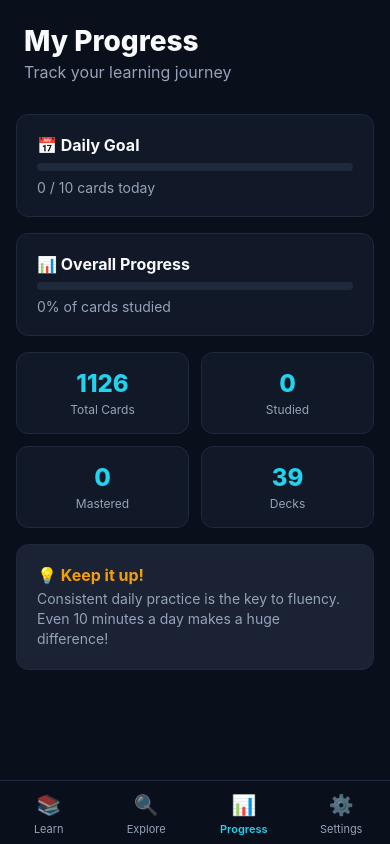
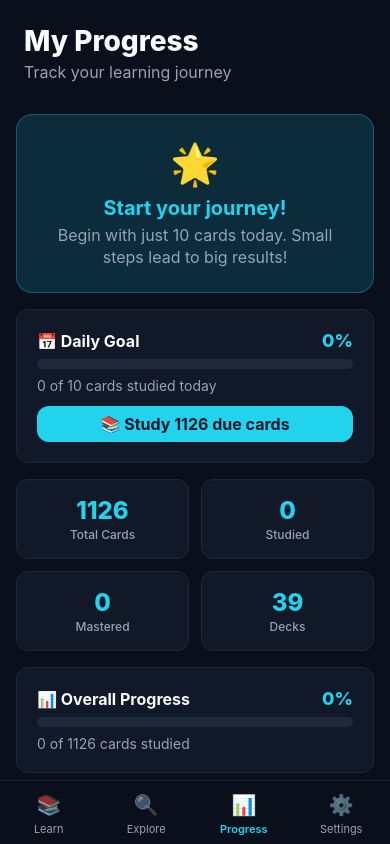
Before and after one commit to mikepitts25/Colombian-Spanish, a React Native app: screen /Progress in a window 390 px wide. Built offline with nearby package versions, Linux system fonts and the light colour scheme.

Commit message:
UI-011 Progress experience implementation - enhanced progress screen with streaks, deck breakdown, motivation

```diff
--- a/src/screens/ProgressScreen.tsx
+++ b/src/screens/ProgressScreen.tsx
@@ -1,43 +1,55 @@
-import React, { useEffect, useState } from 'react';
+import React, { useEffect, useMemo, useState } from 'react';
 import {
   SafeAreaView,
   StyleSheet,
   Text,
   View,
   ScrollView,
+  Pressable,
 } from 'react-native';
-import { colors, spacing, radius } from '../styles/theme';
-import { getDailyProgress } from '../storage/storage';
+import { colors, spacing, radius, typography } from '../styles/theme';
+import { getDailyProgress, getStudyStreak } from '../storage/storage';
 import { useDeck } from '../hooks/useDeck';
+import { useNavigation } from '@react-navigation/native';
 
 export default function ProgressScreen() {
   const { decks, ready } = useDeck();
+  const nav = useNavigation<any>();
   const [dailyStats, setDailyStats] = useState({ count: 0, target: 10 });
+  const [streak, setStreak] = useState(0);
   const [totalStats, setTotalStats] = useState({
     totalCards: 0,
     studiedCards: 0,
     masteredCards: 0,
+    dueCards: 0,
   });
 
   useEffect(() => {
     (async () => {
-      const dp = await getDailyProgress();
+      const [dp, streakDays] = await Promise.all([
+        getDailyProgress(),
+        getStudyStreak(),
+      ]);
       setDailyStats({ count: dp.count, target: dp.target });
+      setStreak(streakDays);
     })();
   }, []);
 
   useEffect(() => {
     if (!ready || !decks) return;
 
+    const now = Date.now();
     let total = 0;
     let studied = 0;
     let mastered = 0;
+    let due = 0;
 
     decks.forEach((deck) => {
       deck.cards.forEach((card) => {
         total++;
         if (card.reps > 0) studied++;
         if (card.reps >= 3) mastered++;
+        if ((card.due || 0) <= now) due++;
       });
     });
 
@@ -45,6 +57,7 @@ export default function ProgressScreen() {
       totalCards: total,
       studiedCards: studied,
       masteredCards: mastered,
+      dueCards: due,
     });
   }, [decks, ready]);
 
@@ -56,6 +69,44 @@ export default function ProgressScreen() {
     ? totalStats.studiedCards / totalStats.totalCards
     : 0;
 
+  const masteryProgress = totalStats.totalCards > 0
+    ? totalStats.masteredCards / totalStats.totalCards
+    : 0;
+
+  // Calculate deck progress
+  const deckProgress = useMemo(() => {
+    if (!decks) return [];
+    return decks
+      .map((deck) => {
+        const total = deck.cards.length;
+        const studied = deck.cards.filter((c) => c.reps > 0).length;
+        const due = deck.cards.filter((c) => (c.due || 0) <= Date.now()).length;
+        return {
+          id: deck.id,
+          name: deck.name,
+          total,
+          studied,
+          progress: total > 0 ? studied / total : 0,
+          due,
+        };
+      })
+      .filter((d) => d.total > 0)
+      .sort((a, b) => b.progress - a.progress)
+      .slice(0, 5);
+  }, [decks]);
+
+  // Get motivational message based on progress
+  const getMotivation = () => {
+    if (dailyProgress >= 1) return { emoji: '🎉', title: 'Daily goal crushed!', text: 'You\'re on fire today! Keep the momentum going.' };
+    if (streak >= 7) return { emoji: '🔥', title: `${streak}-day streak!`, text: 'You\'re building an amazing habit. Consistency is key!' };
+    if (streak >= 3) return { emoji: '⚡', title: `${streak}-day streak!`, text: 'Great consistency! You\'re making real progress.' };
+    if (overallProgress >= 0.5) return { emoji: '🚀', title: 'Halfway there!', text: 'You\'ve studied over half the cards. Amazing work!' };
+    if (totalStats.studiedCards > 0) return { emoji: '💪', title: 'Keep going!', text: 'Every card you study brings you closer to fluency.' };
+    return { emoji: '🌟', title: 'Start your journey!', text: 'Begin with just 10 cards today. Small steps lead to big results!' };
+  };
+
+  const motivation = getMotivation();
+
   if (!ready) {
     return (
       <SafeAreaView style={styles.container}>
@@ -66,45 +117,52 @@ export default function ProgressScreen() {
 
   return (
     <SafeAreaView style={styles.container}>
+      {/* Header */}
       <View style={styles.header}>
         <Text style={styles.title}>My Progress</Text>
-        <Text style={styles.subtitle}>Track your learning journey</Text>
+        <Text style={styles.subtitle}>
+          {streak > 0 ? `🔥 ${streak}-day streak` : 'Track your learning journey'}
+        </Text>
       </View>
 
       <ScrollView contentContainerStyle={styles.content}>
+        {/* Motivation Card */}
+        <View style={styles.motivationCard}>
+          <Text style={styles.motivationEmoji}>{motivation.emoji}</Text>
+          <Text style={styles.motivationTitle}>{motivation.title}</Text>
+          <Text style={styles.motivationText}>{motivation.text}</Text>
+        </View>
+
         {/* Daily Goal */}
         <View style={styles.card}>
-          <Text style={styles.cardTitle}>📅 Daily Goal</Text>
+          <View style={styles.cardHeader}>
+            <Text style={styles.cardTitle}>📅 Daily Goal</Text>
+            <Text style={styles.cardValue}>
+              {Math.round(dailyProgress * 100)}%
+            </Text>
+          </View>
           <View style={styles.progressBar}>
             <View
               style={[
                 styles.progressFill,
+                dailyProgress >= 1 && styles.progressFillComplete,
                 { width: `${dailyProgress * 100}%` },
               ]}
             />
           </View>
           <Text style={styles.progressText}>
-            {dailyStats.count} / {dailyStats.target} cards today
+            {dailyStats.count} of {dailyStats.target} cards studied today
           </Text>
-          {dailyProgress >= 1 && (
-            <Text style={styles.celebration}>🎉 Daily goal complete!</Text>
+          {dailyProgress < 1 && totalStats.dueCards > 0 && (
+            <Pressable
+              style={styles.actionButton}
+              onPress={() => nav.navigate('Learn' as never)}
+            >
+              <Text style={styles.actionButtonText}>
+                📚 Study {totalStats.dueCards} due cards
+              </Text>
+            </Pressable>
           )}
-        </View>
-
-        {/* Overall Stats */}
-        <View style={styles.card}>
-          <Text style={styles.cardTitle}>📊 Overall Progress</Text>
-          <View style={styles.progressBar}>
-            <View
-              style={[
-                styles.progressFill,
-                { width: `${overallProgress * 100}%` },
-              ]}
-            />
-          </View>
-          <Text style={styles.progressText}>
-            {Math.round(overallProgress * 100)}% of cards studied
-          </Text>
         </View>
 
         {/* Stats Grid */}
@@ -127,13 +185,84 @@ export default function ProgressScreen() {
           </View>
         </View>
 
-        {/* Motivation */}
-        <View style={[styles.card, styles.motivationCard]}>
-          <Text style={styles.motivationTitle}>💡 Keep it up!</Text>
-          <Text style={styles.motivationText}>
-            Consistent daily practice is the key to fluency. Even 10 minutes a day makes a huge difference!
+        {/* Overall Progress */}
+        <View style={styles.card}>
+          <View style={styles.cardHeader}>
+            <Text style={styles.cardTitle}>📊 Overall Progress</Text>
+            <Text style={styles.cardValue}>
+              {Math.round(overallProgress * 100)}%
+            </Text>
+          </View>
+          <View style={styles.progressBar}>
+            <View
+              style={[
+                styles.progressFill,
+                { width: `${overallProgress * 100}%` },
+              ]}
+            />
+          </View>
+          <Text style={styles.progressText}>
+            {totalStats.studiedCards} of {totalStats.totalCards} cards studied
           </Text>
         </View>
+
+        {/* Mastery Progress */}
+        <View style={styles.card}>
+          <View style={styles.cardHeader}>
+            <Text style={styles.cardTitle}>🎯 Mastery Level</Text>
+            <Text style={styles.cardValue}>
+              {Math.round(masteryProgress * 100)}%
+            </Text>
+          </View>
+          <View style={styles.progressBar}>
+            <View
+              style={[
+                styles.progressFill,
+                styles.progressFillMastery,
+                { width: `${masteryProgress * 100}%` },
+              ]}
+            />
+          </View>
+          <Text style={styles.progressText}>
+            {totalStats.masteredCards} cards reviewed 3+ times
+          </Text>
+        </View>
+
+        {/* Top Decks */}
+        {deckProgress.length > 0 && (
+          <View style={styles.card}>
+            <Text style={styles.cardTitle}>📚 Deck Progress</Text>
+            <View style={styles.deckList}>
+              {deckProgress.map((deck) => (
+                <View key={deck.id} style={styles.deckItem}>
+                  <View style={styles.deckInfo}>
+                    <Text style={styles.deckName} numberOfLines={1}>
+                      {deck.name}
+                    </Text>
+                    <Text style={styles.deckStats}>
+                      {deck.studied}/{deck.total} cards
+                    </Text>
+                  </View>
+                  <View style={styles.deckProgressContainer}>
+                    <View style={styles.deckProgressBar}>
+                      <View
+                        style={[
+                          styles.deckProgressFill,
+                          { width: `${deck.progress * 100}%` },
+                        ]}
+                      />
+                    </View>
+                    {deck.due > 0 && (
+                      <View style={styles.dueBadge}>
+                        <Text style={styles.dueBadgeText}>{deck.due}</Text>
+                      </View>
+                    )}
+                  </View>
+                </View>
+              ))}
+            </View>
+          </View>
+        )}
       </ScrollView>
     </SafeAreaView>
   );
@@ -146,7 +275,7 @@ const styles = StyleSheet.create({
   },
   loading: {
     color: colors.textPrimary,
-    fontSize: 18,
+    fontSize: typography.size.lg,
     textAlign: 'center',
     marginTop: spacing(4),
   },
@@ -156,18 +285,47 @@ const styles = StyleSheet.create({
   },
   title: {
     color: colors.textPrimary,
-    fontSize: 28,
-    fontWeight: '800',
+    fontSize: typography.size['3xl'],
+    fontWeight: typography.weight.extrabold,
   },
   subtitle: {
     color: colors.textSecondary,
-    fontSize: 16,
+    fontSize: typography.size.base,
     marginTop: spacing(0.5),
   },
   content: {
     padding: spacing(2),
+    paddingBottom: spacing(4),
     gap: spacing(2),
   },
+
+  // Motivation Card
+  motivationCard: {
+    backgroundColor: colors.brandMuted,
+    borderRadius: radius.xl,
+    padding: spacing(3),
+    alignItems: 'center',
+    borderWidth: 1,
+    borderColor: colors.borderBrand,
+  },
+  motivationEmoji: {
+    fontSize: 40,
+    marginBottom: spacing(1),
+  },
+  motivationTitle: {
+    color: colors.brand,
+    fontSize: typography.size.xl,
+    fontWeight: typography.weight.bold,
+    marginBottom: spacing(0.5),
+  },
+  motivationText: {
+    color: colors.textSecondary,
+    fontSize: typography.size.base,
+    textAlign: 'center',
+    lineHeight: 22,
+  },
+
+  // Cards
   card: {
     backgroundColor: colors.surface,
     borderRadius: radius.lg,
@@ -175,37 +333,63 @@ const styles = StyleSheet.create({
     borderWidth: 1,
     borderColor: colors.border,
   },
-  motivationCard: {
-    backgroundColor: colors.surfaceElevated,
+  cardHeader: {
+    flexDirection: 'row',
+    justifyContent: 'space-between',
+    alignItems: 'center',
+    marginBottom: spacing(1),
   },
   cardTitle: {
     color: colors.textPrimary,
-    fontSize: 16,
-    fontWeight: '700',
-    marginBottom: spacing(1),
+    fontSize: typography.size.base,
+    fontWeight: typography.weight.bold,
   },
+  cardValue: {
+    color: colors.brand,
+    fontSize: typography.size.lg,
+    fontWeight: typography.weight.extrabold,
+  },
+
+  // Progress Bars
   progressBar: {
-    height: 8,
+    height: 10,
     backgroundColor: colors.border,
-    borderRadius: radius.sm,
+    borderRadius: radius.full,
     overflow: 'hidden',
     marginBottom: spacing(1),
   },
   progressFill: {
     height: '100%',
     backgroundColor: colors.brand,
-    borderRadius: radius.sm,
+    borderRadius: radius.full,
+  },
+  progressFillComplete: {
+    backgroundColor: colors.success,
+  },
+  progressFillMastery: {
+    backgroundColor: colors.warning,
   },
   progressText: {
     color: colors.textSecondary,
-    fontSize: 14,
+    fontSize: typography.size.sm,
   },
-  celebration: {
-    color: colors.success,
-    fontSize: 14,
-    fontWeight: '700',
-    marginTop: spacing(0.5),
+
+  // Action Button
+  actionButton: {
+    backgroundColor: colors.brand,
+    borderRadius: radius.lg,
+    paddingVertical: spacing(1),
+    paddingHorizontal: spacing(2),
+    alignItems: 'center',
+    marginTop: spacing(1.5),
   },
+  actionButtonText: {
+    color: colors.textInverse,
+    fontWeight: typography.weight.bold,
+    fontSize: typography.size.base,
+  },
+
+  // Stats Grid
   statsGrid: {
     flexDirection: 'row',
     flexWrap: 'wrap',
@@ -223,23 +407,68 @@ const styles = StyleSheet.create({
   },
   statNumber: {
     color: colors.brand,
-    fontSize: 24,
-    fontWeight: '800',
+    fontSize: typography.size['2xl'],
+    fontWeight: typography.weight.extrabold,
   },
   statLabel: {
     color: colors.textSecondary,
-    fontSize: 12,
-    marginTop: spacing(0.5),
+    fontSize: typography.size.xs,
+    marginTop: spacing(0.25),
+    fontWeight: typography.weight.medium,
   },
-  motivationTitle: {
-    color: colors.warning,
-    fontSize: 16,
-    fontWeight: '700',
-    marginBottom: spacing(0.5),
+
+  // Deck List
+  deckList: {
+    gap: spacing(1.5),
+    marginTop: spacing(1),
   },
-  motivationText: {
-    color: colors.textSecondary,
-    fontSize: 14,
-    lineHeight: 20,
+  deckItem: {
+    flexDirection: 'row',
+    alignItems: 'center',
+    gap: spacing(1.5),
+  },
+  deckInfo: {
+    width: 100,
+  },
+  deckName: {
+    color: colors.textPrimary,
+    fontSize: typography.size.sm,
+    fontWeight: typography.weight.semibold,
+  },
+  deckStats: {
+    color: colors.textTertiary,
+    fontSize: typography.size.xs,
+    marginTop: 2,
+  },
+  deckProgressContainer: {
+    flex: 1,
+    flexDirection: 'row',
+    alignItems: 'center',
+    gap: spacing(1),
+  },
+  deckProgressBar: {
+    flex: 1,
+    height: 6,
+    backgroundColor: colors.border,
+    borderRadius: radius.full,
+    overflow: 'hidden',
+  },
+  deckProgressFill: {
+    height: '100%',
+    backgroundColor: colors.brand,
+    borderRadius: radius.full,
+  },
+  dueBadge: {
+    backgroundColor: colors.danger,
+    minWidth: 20,
+    height: 20,
+    borderRadius: radius.full,
+    alignItems: 'center',
+    justifyContent: 'center',
+  },
+  dueBadgeText: {
+    color: 'white',
+    fontSize: typography.size.xs,
+    fontWeight: typography.weight.bold,
   },
 });
```
Also changed, not shown: src/storage/storage.ts (+58 -0 lines).
